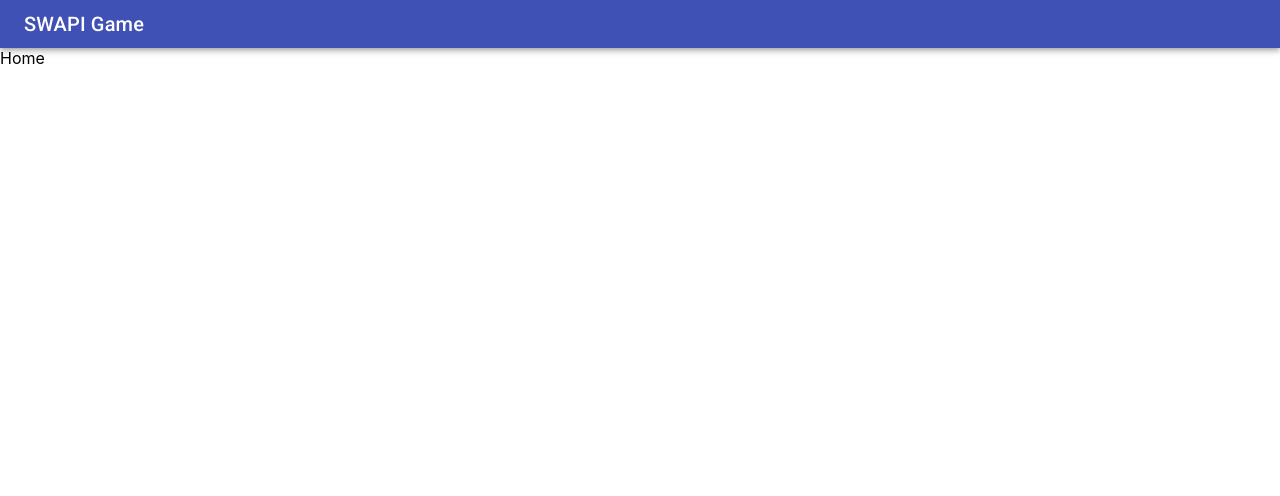
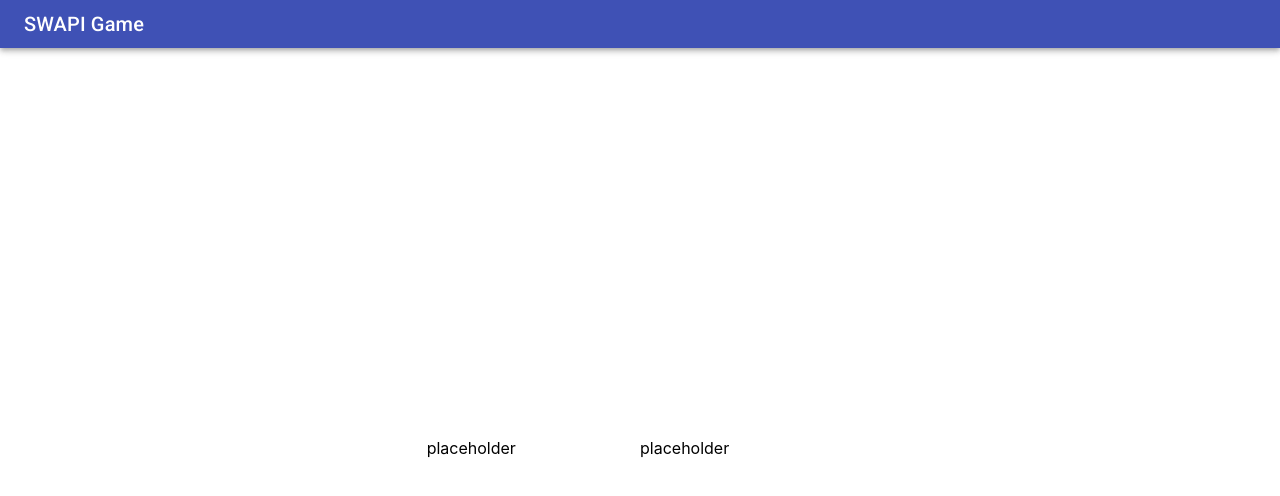
Before and after one commit to lukaszmatuszak/SWAPI-GAME, a React (Create React App) app: page / in a window 1280 px wide. Shown: the top 496 px of the page. Built offline with nearby package versions, Linux system fonts and the light colour scheme.

Commit message:
Refactor in layout and HomeView.

```diff
--- a/package.json
+++ b/package.json
@@ -23,7 +23,7 @@
     "test": "react-scripts test",
     "eject": "react-scripts eject",
     "prettier": "prettier --write src/**/*.{ts,tsx}",
-    "lint": " eslint --ext .tsx,.ts src/"
+    "lint": "eslint . --ext .tsx"
   },
   "eslintConfig": {
     "extends": "react-app"
--- a/src/components/Layout/Layout.tsx
+++ b/src/components/Layout/Layout.tsx
@@ -1,16 +1,14 @@
 import React from 'react';
-import { Grid } from '@material-ui/core';
+import { Box } from '@material-ui/core';
 
-import TopBar from './TopBar/TopBar';
+import TopBar from '../TopBar/TopBar';
 
 const Layout: React.FC = ({ children }) => {
     return (
-        <Grid container>
+        <Box height="100vh">
             <TopBar />
-            <Grid item xs={12}>
-                {children}
-            </Grid>
-        </Grid>
+            {children}
+        </Box>
     );
 };
 
--- /dev/null
+++ b/src/components/PageGrid/PageGrid.tsx
@@ -0,0 +1,8 @@
+import { styled } from '@material-ui/core/styles';
+import { Grid } from '@material-ui/core';
+
+const PageGrid = styled(Grid)({
+    height: '100%',
+});
+
+export default PageGrid;
--- a/src/views/HomeView/HomeView.tsx
+++ b/src/views/HomeView/HomeView.tsx
@@ -1,5 +1,17 @@
 import React from 'react';
+import { Grid } from '@material-ui/core';
 
-const HomeView: React.FC = () => <>Home</>;
+import PageGrid from '../../components/PageGrid/PageGrid';
+
+const HomeView: React.FC = () => (
+    <PageGrid container direction="row" justify="center" alignItems="center">
+        <Grid item xs={2}>
+            placeholder
+        </Grid>
+        <Grid item xs={2}>
+            placeholder
+        </Grid>
+    </PageGrid>
+);
 
 export default HomeView;
```
Also changed, not shown: src/components/TopBar/TopBar.tsx (renamed from src/components/Layout/TopBar/TopBar.tsx).
